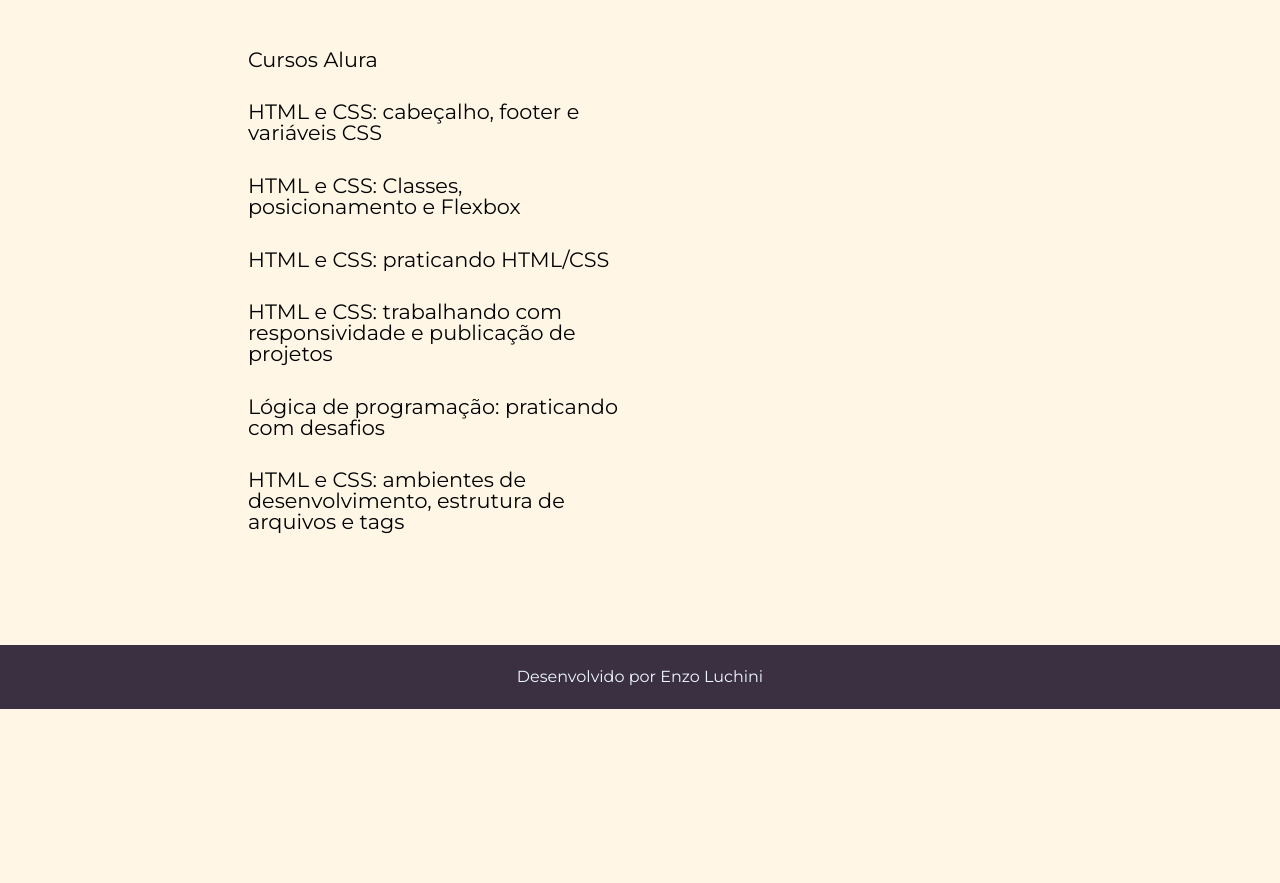
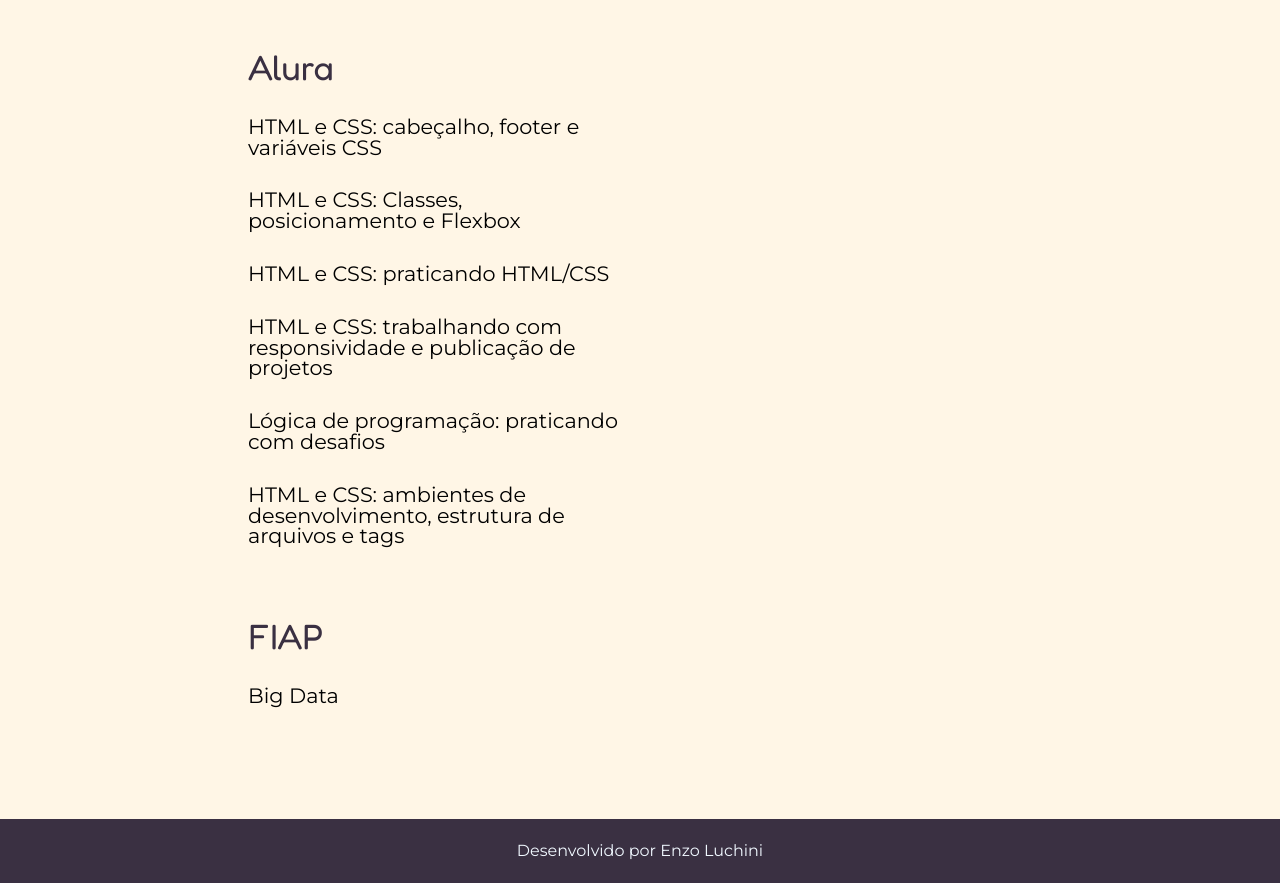
Before and after one commit to EnzoLuchini/portfolio, a plain HTML site: page curriculo.html in a window 1280 px wide. Shown: the part 292-1175 px from the top of the page. Before the commit the page ends 1001 px from the top, so only its background shows below. Drawn offline with Linux system fonts and the light colour scheme.

Commit message:
lista cursos atualizada

```diff
--- a/Portifolio-HTML-CSS-JS/styles/style.css
+++ b/Portifolio-HTML-CSS-JS/styles/style.css
@@ -152,3 +152,9 @@ body {
     font-weight: 400;
     padding: 1rem;
 }
+
+.titulo {
+    font-family: var(--fonte-principal);
+    color: #3A3042;
+    font-size: 2.2rem;
+}
--- a/curriculo.html
+++ b/curriculo.html
@@ -25,14 +25,18 @@
                    Aqui vou colocar todos os meus certificados,<strong class="titulo-destaque"> visto que irei deixar os mais relevantes no linkedin </strong>
                </h1>
                <ul>
-                <li class="apresentacao_conteudo_paragrafo1"> Cursos Alura </li>
+                <li class="titulo apresentacao_conteudo_paragrafo1"> <strong> Alura </li>
                 <li class="apresentacao_conteudo_paragrafo1"> HTML e CSS: cabeçalho, footer e variáveis CSS</li>
                 <li class="apresentacao_conteudo_paragrafo1"> HTML e CSS: Classes, posicionamento e Flexbox </li>
                 <li class="apresentacao_conteudo_paragrafo1"> HTML e CSS: praticando HTML/CSS</li>
                 <li class="apresentacao_conteudo_paragrafo1"> HTML e CSS: trabalhando com responsividade e publicação de projetos</li>
                 <li class="apresentacao_conteudo_paragrafo1"> Lógica de programação: praticando com desafios </li>
                 <li class="apresentacao_conteudo_paragrafo1"> HTML e CSS: ambientes de desenvolvimento, estrutura de arquivos e tags</li>
-                </p>
+              </ul>
+
+              <ul>
+                <li class=" titulo apresentacao_conteudo_paragrafo1">  FIAP </li>
+                <li class="apresentacao_conteudo_paragrafo1"> Big Data</li>
               </ul>
 
         </section>
```
